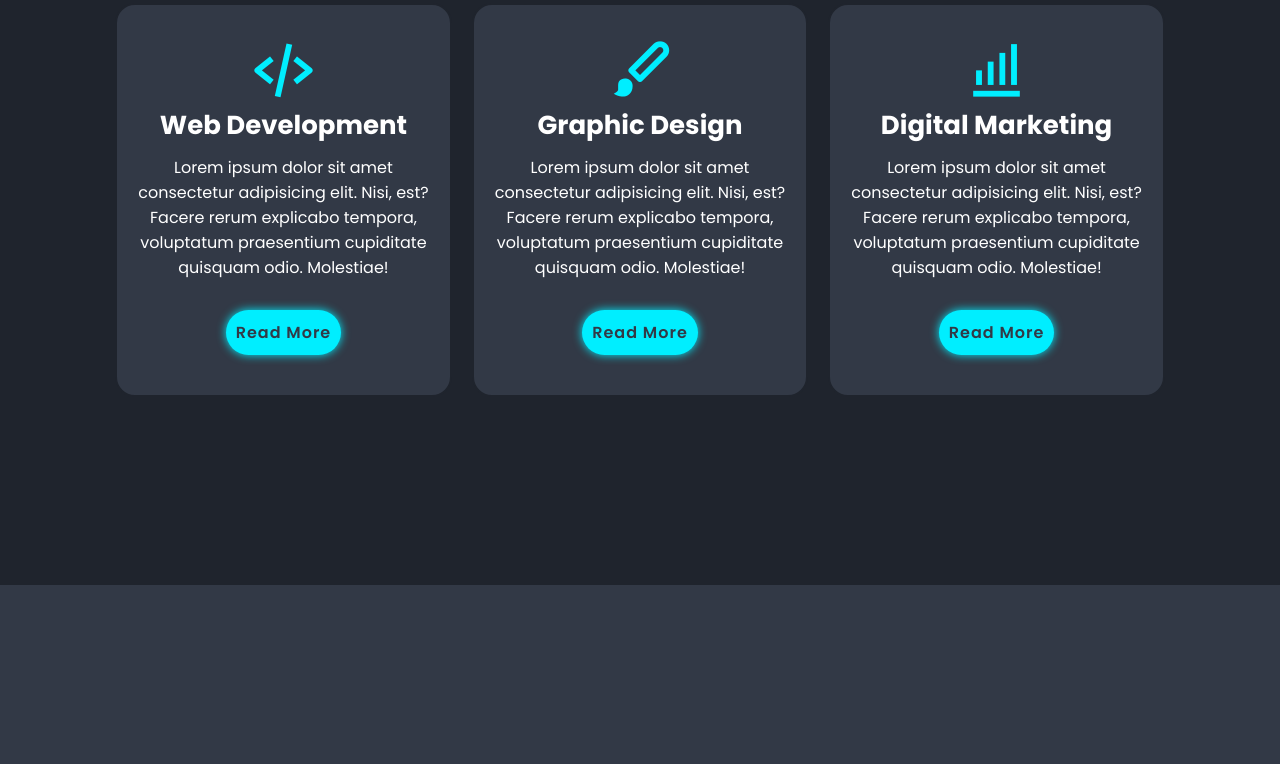
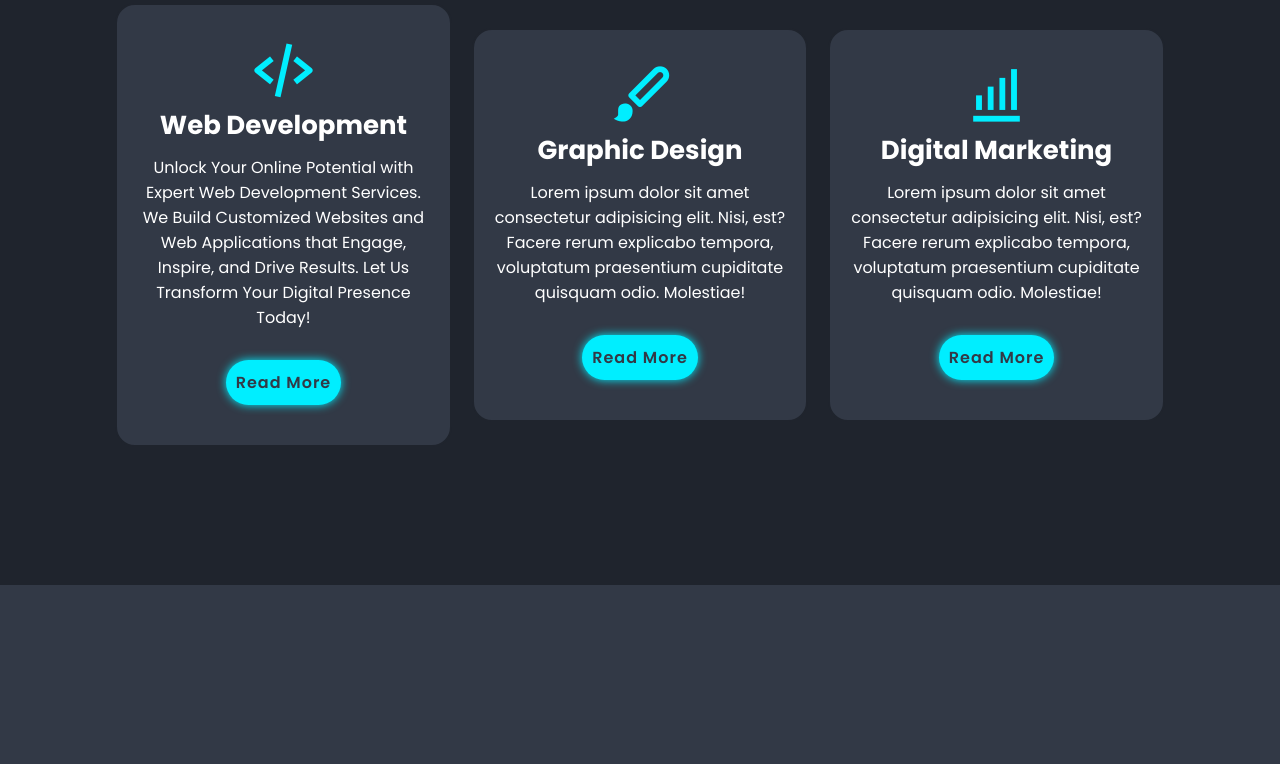
Before and after one commit to HenryDustin/Webp, a plain HTML site: page index.html in a window 1280 px wide. Shown: the part 1815-2579 px from the top of the page. Drawn offline with nearby package versions, Linux system fonts and the light colour scheme.

```diff
--- a/index.html
+++ b/index.html
@@ -25,9 +25,9 @@
 
         <nav class="navbar">
          <a href="#home" class="active">Home</a>
+         <a href="#portfolio">Portfolio</a>
+         <a href="#services">services</a>
          <a href="#about">About</a>
-         <a href="#services">services</a>
-         <a href="#portfolio">Portfolio</a>
          <a href="#contact">contact</a>
         </nav>
       </header>
@@ -118,9 +118,7 @@
     <div class="services-box">
       <i class='bx bx-code-alt'></i>
       <h3>Web Development</h3>
-     <p> Lorem ipsum dolor sit amet consectetur adipisicing elit. Nisi,
-      est? Facere rerum explicabo
-     tempora, voluptatum praesentium cupiditate quisquam odio. Molestiae!</p>
+     <p> Unlock Your Online Potential with Expert Web Development Services. We Build Customized Websites and Web Applications that Engage, Inspire, and Drive Results. Let Us Transform Your Digital Presence Today!</p>
      <a href="https://transcendent-pothos-7fd9ff.netlify.app/" class="btn">Read More</a>
     </div>
 
```
